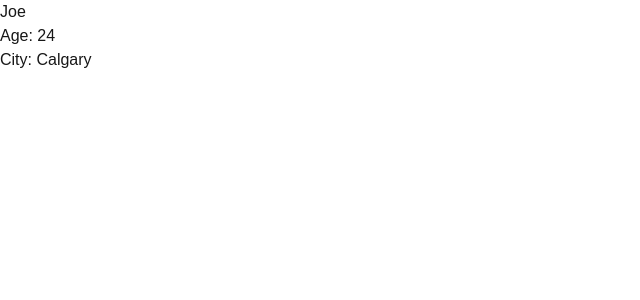
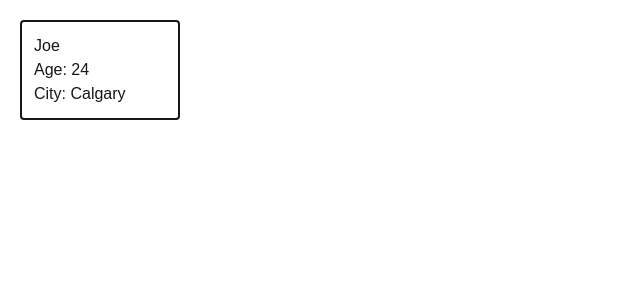
Before and after one commit to Jessie-Tang-Iu/cprg306-assignments, a Next.js app: page /week-3/props in a window 1280 px wide. Shown: the top 300 px of the page, without its empty margins (0-640 px from the left). Built offline with nearby package versions, Linux system fonts and the light colour scheme.

Commit message:
creating student-component-new, modifying student-component and page.js

```diff
--- a/app/week-3/props/student-component.js
+++ b/app/week-3/props/student-component.js
@@ -3,7 +3,7 @@
 export default function StudentComponent(props){
 
     return(
-        <div>
+        <div className="big green-400 m-5 p-3 border-2 border-bblue-500 w-40 rounded">
             <h3>{props.sName}</h3>
             <p>Age: {props.sAge}</p>
             <p>City: {props.sCity}</p>
```
Also changed, not shown: app/week-3/props/student-component-new.js (added).
